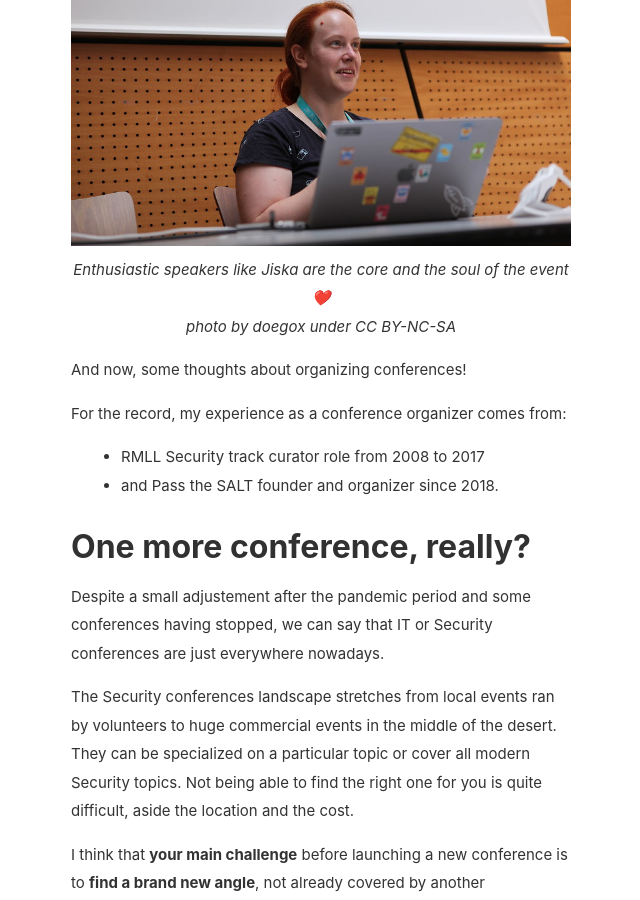
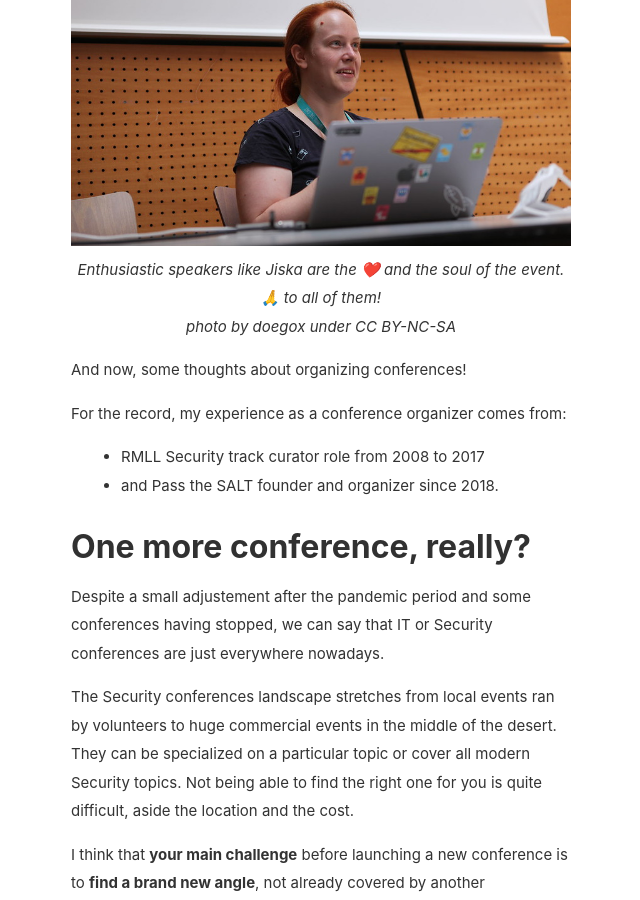
Before and after one commit to cbrocas/blog, a Jekyll site: the page built from _posts/2022-08-17-sharing-some-thoughts-from-conference-organizer.md, in a window 1280 px wide and 900 px high, scrolled down 2436 px. Shown: the whole window, without its empty margins (319-959 px from the left). Built offline with Jekyll 4.4.1, drawn with Linux system fonts in a browser that asks for light colours.

Commit message:
More accurate photo description

```diff
--- a/_posts/2022-08-17-sharing-some-thoughts-from-conference-organizer.md
+++ b/_posts/2022-08-17-sharing-some-thoughts-from-conference-organizer.md
@@ -45,7 +45,7 @@ Finally, [@doegox](https://twitter.com/doegox) convinced me to postpone my decis
 {:refdef: style="text-align: center;"}
 ![jiska](/assets/articles/sharing-thoughts/jiska.jpg)
 <br>
-_Enthusiastic speakers like Jiska are the core and the soul of the event ❤️<br>photo by doegox under CC BY-NC-SA_
+_Enthusiastic speakers like Jiska are the ❤️ and the soul of the event. 🙏 to all of them! <br>photo by doegox under CC BY-NC-SA_
 {: refdef}
 
 And now, some thoughts about organizing conferences!
```
